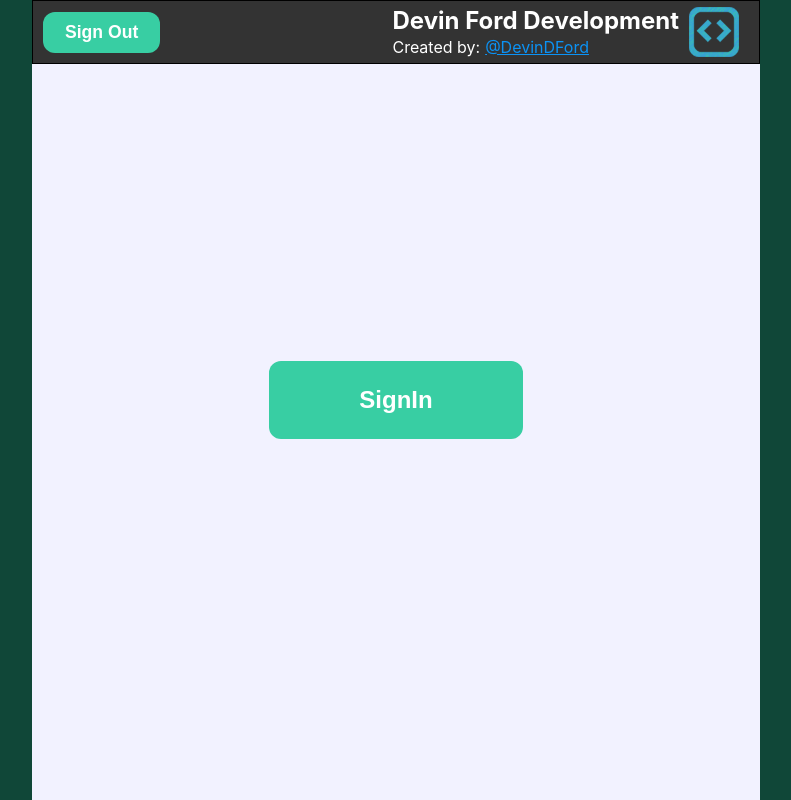
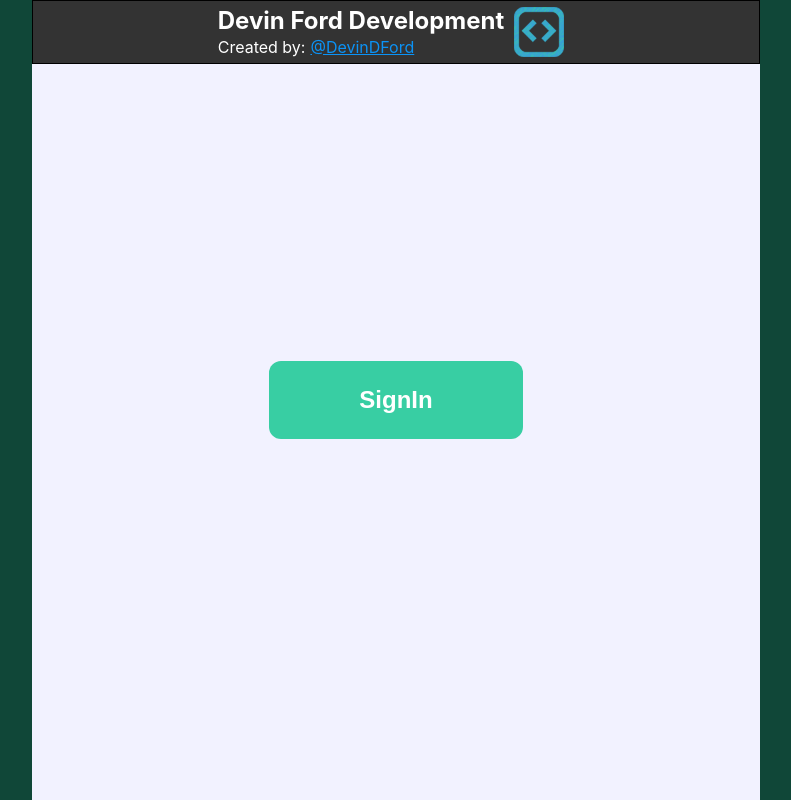
Before and after one commit to devindford/DevinFordDev_Chat, a React (Create React App) app: page / in a window 1280 px wide. Shown: the whole page, without its empty margins (244-1035 px from the left). Built offline with nearby package versions, Linux system fonts and the light colour scheme; no server answers.

Commit message:
more styles

```diff
--- a/src/App.css
+++ b/src/App.css
@@ -26,11 +26,19 @@ body {
   top: 0;
   display: flex;
   align-items: center;
-  justify-content: space-between;
+
   z-index: 99;
   padding: 10px;
   box-sizing: border-box;
   border: solid 1px #000000;
+}
+
+.signed-in {
+  justify-content: space-between;
+}
+
+.signed-out {
+  justify-content: center;
 }
 
 .header-logo {
--- a/src/components/MainLayout/index.js
+++ b/src/components/MainLayout/index.js
@@ -8,10 +8,12 @@ const MainLayout = () => {
 
   return (
     <div className='App'>
-      <header>
-        <button className='sign-out' onClick={() => auth.signOut()}>
-          Sign Out
-        </button>
+      <header className={auth.user ? 'signed-in' : 'signed-out'}>
+        {auth.user && (
+          <button className='sign-out' onClick={() => auth.signOut()}>
+            Sign Out
+          </button>
+        )}
         <div className='header-logo'>
           <div className='header-text'>
             <h2>Devin Ford Development</h2>
--- a/src/components/Messages/MessageList/index.js
+++ b/src/components/Messages/MessageList/index.js
@@ -9,7 +9,7 @@ const firestore = firebase.firestore();
 const MessageList = () => {
   const dummy = useRef();
   const messagesRef = firestore.collection('messages');
-  const query = messagesRef.orderBy('createdAt').limit(25);
+  const query = messagesRef.orderBy('createdAt', 'asc').limit(25);
   const auth = useAuth();
   const [messages] = useCollectionData(query, { idField: 'id' });
   const [formValue, setFormValue] = useState('');
```
Also changed, not shown: 1 other file (tests, documents, lock files or other folders).
